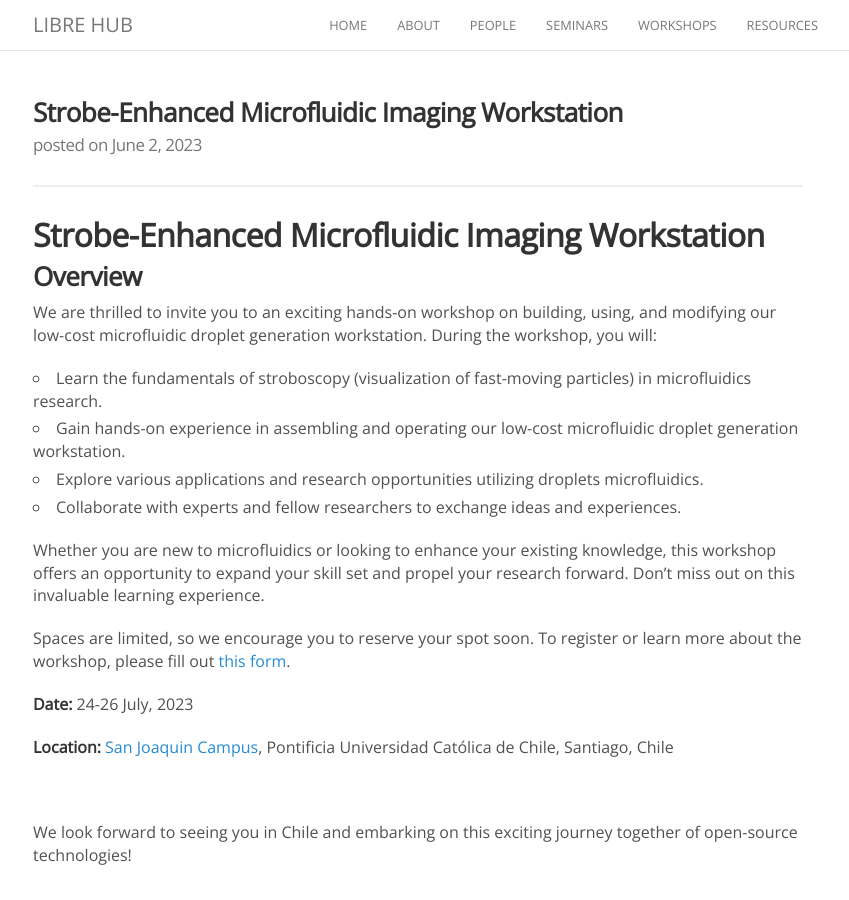
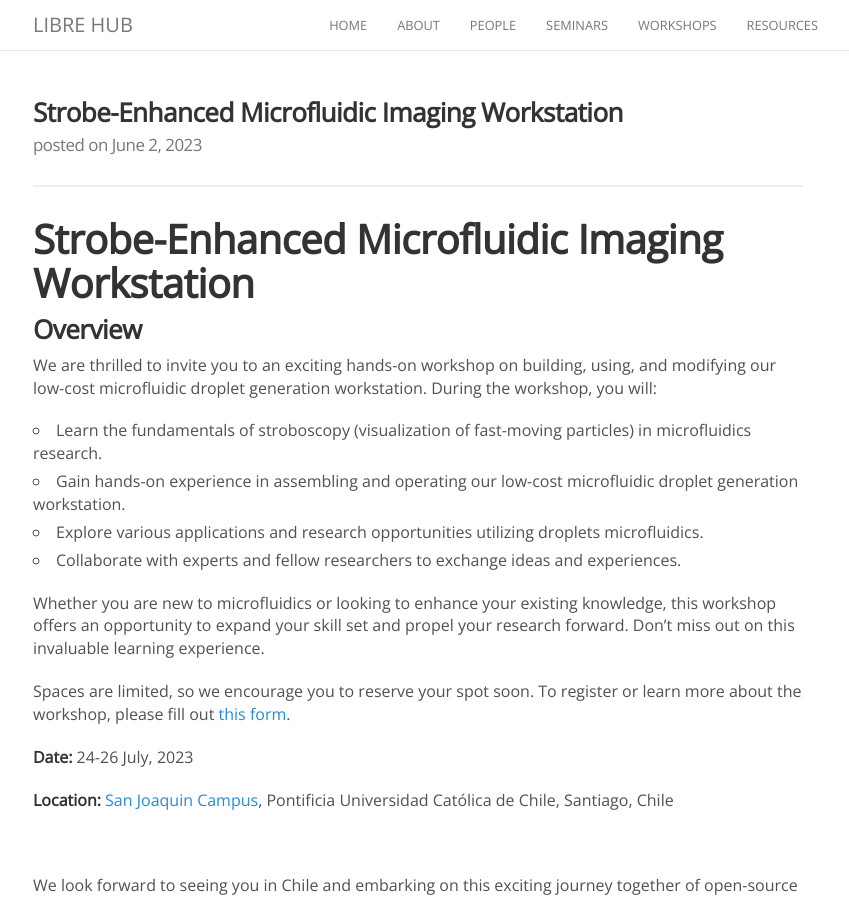
Before and after one commit to LIBREhub/LIBREhub.github.io, a Jekyll site: the page built from _posts/2023-06-02-strobeillum-ws.md, in a window 1280 px wide and 900 px high. Shown: the whole window, without its empty margins (222-1071 px from the left). Built offline with Jekyll 4.4.1, drawn with Linux system fonts in a browser that asks for light colours; nearby versions of some CDN libraries; comment, search, counter and statistics services are not loaded.

Commit message:
Update page

```diff
--- a/_posts/2023-06-02-strobeillum-ws.md
+++ b/_posts/2023-06-02-strobeillum-ws.md
@@ -5,7 +5,7 @@ categories: newworkshop
 header-img: images/others/strobeillum.png
 ---
 
-## Strobe-Enhanced Microfluidic Imaging Workstation
+# Strobe-Enhanced Microfluidic Imaging Workstation
 
 ### Overview
 We are thrilled to invite you to an exciting hands-on workshop on building, using, and modifying our low-cost microfluidic droplet generation workstation. During the workshop, you will:
```
